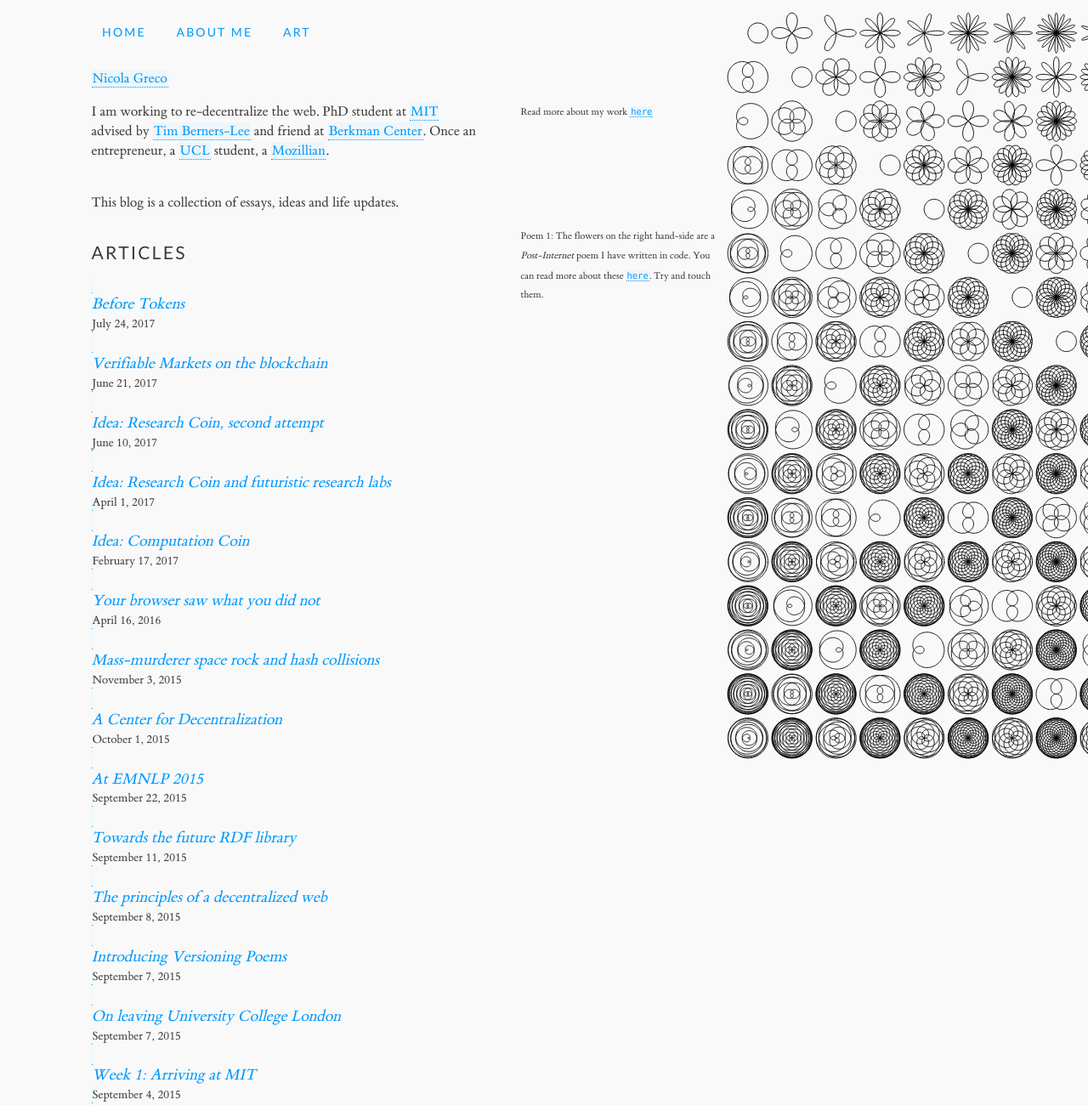
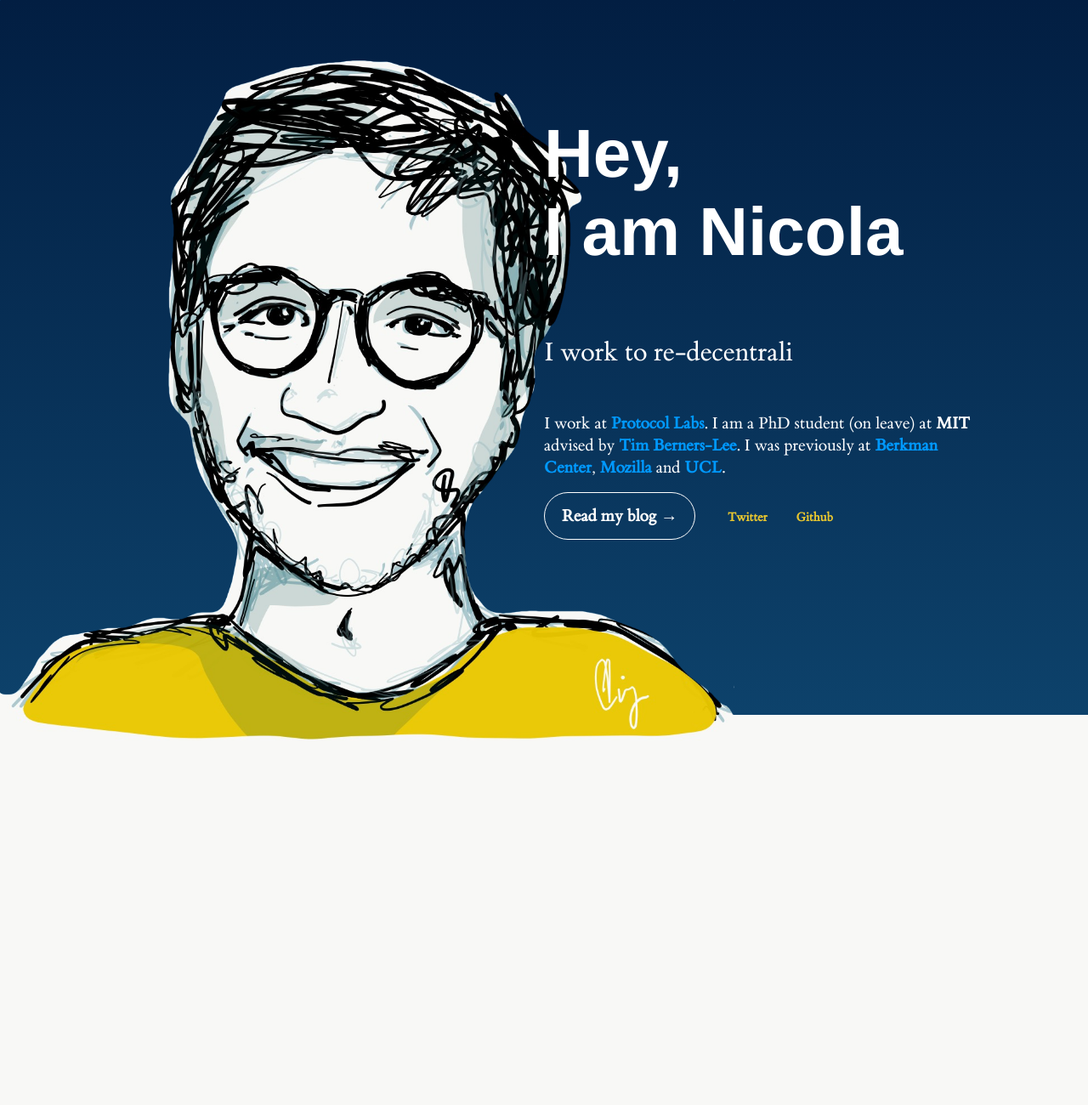
Before and after one commit to nicola/nicola.github.io, a Jekyll site: the page built from index.html, in a window 1280 px wide. Shown: the whole page at 85% size. Built offline with Jekyll 4.4.1, drawn with Linux system fonts in a browser that asks for light colours; after the commit the page ends 900 px from its top, so only the background shows below that.

Commit message:
adding new homepage

```diff
--- /dev/null
+++ b/_layouts/new.html
@@ -0,0 +1,131 @@
+---
+layout: new
+---
+
+<!DOCTYPE html>
+<html>
+<head>
+  <meta charset="utf-8">
+  <meta http-equiv="X-UA-Compatible" content="IE=edge">
+  <meta name="viewport" content="width=device-width, initial-scale=1">
+  <title>Nicola Greco</title>
+  <link rel="stylesheet" type="text/css" href="/assets/css/nicolacard.css">
+
+
+<meta name="description" content="Nicola is a computer scientist focusing on decentralizing the web.">
+
+  <link rel="me" href="https://twitter.com/nicolagreco" />
+  <link rel="me" href="https://github.com/nicola" />
+  <link rel="me" href="https://facebook.com/nicolagreco" />
+  <meta content="Nicola Greco" property="og:site_name">
+  <meta content="Nicola Greco" property="og:title">
+  <meta content="article" property="og:type">
+  <meta content="Nicola is a computer scientist focusing on decentralizing the web." property="og:description">
+  <meta content="/" property="og:url">
+  <meta content="http://nicola.io/assets/img/nicola.jpg" property="og:image">
+  <link rel="canonical" href="/">
+  <link rel="alternate" type="application/rss+xml" title="Nicola Greco | Blog" href="http://nicola.io/feed.xml" />
+
+</head>
+<body>
+<div id="container">
+
+  <div id="dialog">
+    <div id="hey">
+      Hey,<br>
+      I am Nicola
+    </div>
+    <div id="i">
+      <p id="p1">
+      I am a computer scientist and inventor.
+      </p>
+      <p id="p2" class="small">
+      I work at <a href="https://protocol.ai">Protocol Labs</a>.
+      I am a PhD student (on leave) at <b>MIT</b> advised by <a href="https://en.wikipedia.org/wiki/Tim_Berners-Lee">Tim Berners-Lee</a>. I was previously at <a href="https://cyber.harvard.edu/">Berkman Center</a>, <a href="https://www.mozilla.org">Mozilla</a> and <a href="http://www.cs.ucl.ac.uk/home/">UCL</a>.
+      <!-- <br><br>
+      I also write code poetry and futuristic books. -->
+      </p>
+      <div id="links">
+      <a href="http://nicola.io" id="button">Read my blog &rarr;</a>
+      <ul>
+        <li><a href="https://twitter.com/nicolagreco">Twitter</a></li>
+        <li><a href="https://github.com/nicola">Github</a></li>
+      </ul>
+      </div>
+    </div>
+  </div>
+
+</div>
+
+<script type="text/javascript">
+  function write (obj, sentence, i, cb) {
+    if (i != sentence.length) {
+      setTimeout(function () {
+        i++
+        console.log('in timeout', i)
+        obj.innerText = sentence.substr(0,i)
+        write(obj, sentence, i, cb)
+      }, 50)
+    } else {
+      console.log(i)
+      cb()
+    }
+  }
+  function erase (obj, cb) {
+    var sentence = obj.innerText
+    if (sentence.length != 0) {
+      setTimeout(function () {
+        sentence = sentence.substr(0,sentence.length-1)
+        console.log('in timeout i')
+        obj.innerText = sentence
+        erase(obj, cb)
+      }, 18/(i*(i/10000000)))
+    } else {
+      obj.innerText = "  "
+      cb()
+    }
+  }
+  var p1 = document.querySelector("#p1")
+
+  function writeerase(obj, sentence, time, cb) {
+    write(obj, sentence, 0, function () {
+      setTimeout(function () {
+        erase(obj, cb)
+      }, time)
+    })
+  }
+
+  var sentences = [
+    "I am a computer scientist and inventor.",
+    "I work to re-decentralize the web, since 2012.",
+    "I research decentralized infrastructures.",
+    "I am interested in cryptographic proofs.",
+    "I write code poems.",
+    "I was a co-author of Filecoin.",
+    "I was listed as top 10 young Italians on Wired.",
+    "I give talks on blockchain and decentralization.",
+    "I worked for an Italian rapper called Nesli.",
+    "I started a social media monitoring company at 17.",
+    "I am currently writing a futuristic science fiction.",
+  ]
+  var counter = 0
+  function loop () {
+    var sentence = sentences[counter % sentences.length]
+    writeerase(p1, sentence, 1500, loop)
+    counter++
+  }
+
+  loop()
+
+  // var counter = 0
+  // setInterval(function () {
+  //   var p1 = document.querySelector("#p1")
+  //   var sentence = sentences[counter % sentences.length]
+
+
+  //   p1.innerText = sentence
+  //   counter++
+  // }, 1000)
+</script>
+</body>
+</html>
--- /dev/null
+++ b/assets/css/nicolacard.css
@@ -0,0 +1,178 @@
+html, body {
+  height:100%;
+  padding: 0px;
+  margin: 0px 0px 0px 1px;
+}
+
+@font-face {
+  font-family: ETBembo;
+  src: url("http://nicola.io/fonts/ETBembo-RomanLF.ttf"); }
+
+
+body {
+    background-image: url(/assets/img/nicolacard.png), linear-gradient(to bottom, #021e42 0%,#0d426b 93.5%,#F8F8F6 0%,#f8f8f6 100%);
+    background-size: auto 100%;
+    background-repeat: no-repeat;
+    background-position: top left;
+    background-attachment: fixed;
+    background-color: #f8f8f6;
+    font-family: ETBembo;
+}
+
+#dialog {
+  position: absolute;
+  left: 50%;
+  top: 15%;
+  color: #fff;
+}
+
+#hey {
+  font-weight: bold;
+  font-size: 5em;
+  font-family: Helvetica;
+}
+
+#i {
+  font-size: 2em;
+  margin-top: 75px;
+  /*font-family: Helvetica;*/
+}
+#p1 {
+  height: 1px;
+}
+
+#p2 {
+  margin-top: 90px;
+  font-family: ETBembo;
+  width: 80%;
+}
+
+a {
+  color: #0099FF;
+  text-decoration: none;
+  font-weight: bold;
+}
+a:hover {
+  text-decoration: underline;
+}
+
+#links {
+  /*position: absolute;
+  bottom: 0px;*/
+}
+
+#links ul a {
+  color: #e9c72f;
+  text-decoration: none;
+  font-weight: bold;
+}
+
+#links ul {
+  list-style-type: none;
+  margin: 0;
+  padding: 0;
+  font-size: 15px;
+  display: inline;
+  margin-left: 30px;
+}
+
+#links li {
+    display: inline;
+    padding-right: 30px;
+}
+
+.small {
+    font-size: 20px;
+}
+#button {
+  font-size: 20px;
+  border: 1px solid #ffffff;
+  padding: 15px 20px;
+  border-radius: 999px;
+  color: #fff;
+}
+#button:hover {
+  text-decoration: none !important;
+  background: #e9c72f;
+  color: #fff;
+}
+
+
+@media screen and (max-width: 1130px) {
+    body {
+        background-size: 50% auto, 100%;
+        background-color: #0d426b;
+        background-position: bottom left;
+    }
+}
+
+@media screen and (width: 1366px) and (height: 1024px) {
+    body {
+        background-size: 50% auto, 100%;
+        background-color: #0d426b;
+        background-position: bottom left;
+    }
+}
+@media screen and (height: 1366px) and (width: 1024px) {
+  #dialog {
+    left: 20%;
+  }
+}
+
+@media screen and (max-width: 844px) {
+    #hey {
+      font-size: 3em;
+    }
+}
+
+@media screen and (max-width: 750px) {
+  #links ul {
+    display: none;
+  }
+}
+
+@media screen and (max-width: 600px) {
+  body {
+    background-position: bottom center;
+  }
+  #dialog {
+    position: relative;
+    left: 20px;
+  }
+}
+
+@media screen and (max-width: 400px) {
+  #p1 {
+    display: none;
+  }
+}
+
+@media screen and (max-height: 640px) {
+  #hey {
+    font-size: 3em;
+  }
+}
+
+@media screen and (max-height: 535px) {
+  #p1 {
+    display: none;
+  }
+}
+
+@media screen and (max-height: 440px) {
+  #hey {
+    font-size: 2em;
+  }
+  #i, #p2 {
+    margin-top: 0px;
+  }
+}
+
+@media screen and (width: 568px) and (height: 320px) {
+  body {
+    background-position: right;
+  }
+  #p2 {
+    width: 60%
+  }
+}
--- a/index.html
+++ b/index.html
@@ -1,19 +1,4 @@
 ---
-layout: default
+layout: new
 title: Nicola Greco
 ---
-  {% include base.html %}
-  <p>This blog is a collection of essays, ideas and life updates.</p>
-
-  <p class="flowers hideOnSmall"><span class="sidenote">Poem 1: The flowers on the right hand-side are a <em>Post-Internet</em> poem I have written in code. You can read more about these <a href="https://github.com/nicola/flowers-poem">here</a>. Try and touch them.</span></p>
-
-  <h1 class="content-listing-header sans">Articles</h1>
-  <ul class="content">
-    {% for post in site.posts %}
-      <li class="listing">
-      	<a href="{{base }}{{ post.url }}"><h4 class="contrast">{{ post.title }}</h4></a>
-      	<span class="smaller">{{ post.date | date: "%B %-d, %Y" }}</span>  <br/>
-
-      </li>
-    {% endfor %}
-  </ul>
```
Also changed, not shown: assets/img/nicolacard.png (added).
